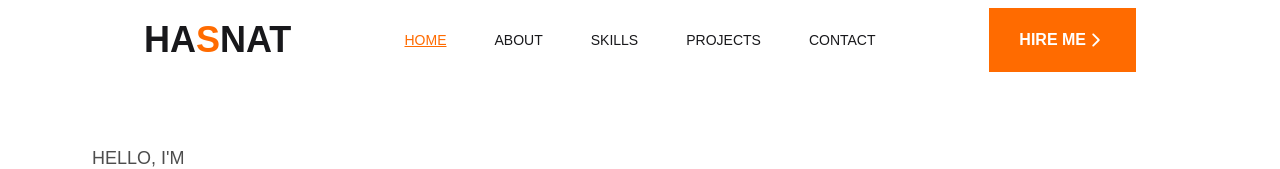
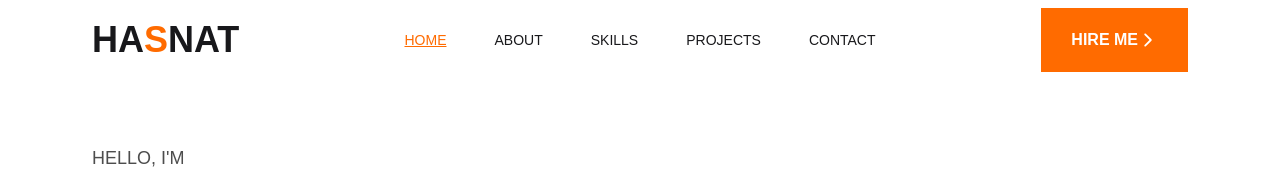
Before and after one commit to ahm-hasnat/my-portfolio, a React (Vite) app: page / in a window 1280 px wide. Shown: the top 169 px of the page. Built offline with nearby package versions, Linux system fonts and the light colour scheme.

Commit message:
fixed & final

```diff
--- a/src/Components/Header/Navbar.jsx
+++ b/src/Components/Header/Navbar.jsx
@@ -72,11 +72,12 @@ const Navbar = () => {
 
   return (
     <div
-      className={`navbar max-w-6xl mx-auto bg-base-100 fixed top-0 left-0 right-0
-        z-50 px-7 lg:px-20 py-2 transition-shadow duration-300 ${
+      className={`navbar px-0 bg-base-100 fixed top-0 left-0 right-0
+        z-50  py-2 transition-shadow duration-300 ${
           scrolled ? "shadow-lg" : ""
         }`}
     >
+      <div className="w-6xl mx-auto px-7 flex items-center justify-between">
       {/* Logo */}
       <div className="navbar-start">
         <a className="text-4xl font-bold">
@@ -156,6 +157,7 @@ const Navbar = () => {
           </a>
         </div>
       )}
+      </div>
     </div>
   );
 };
```
